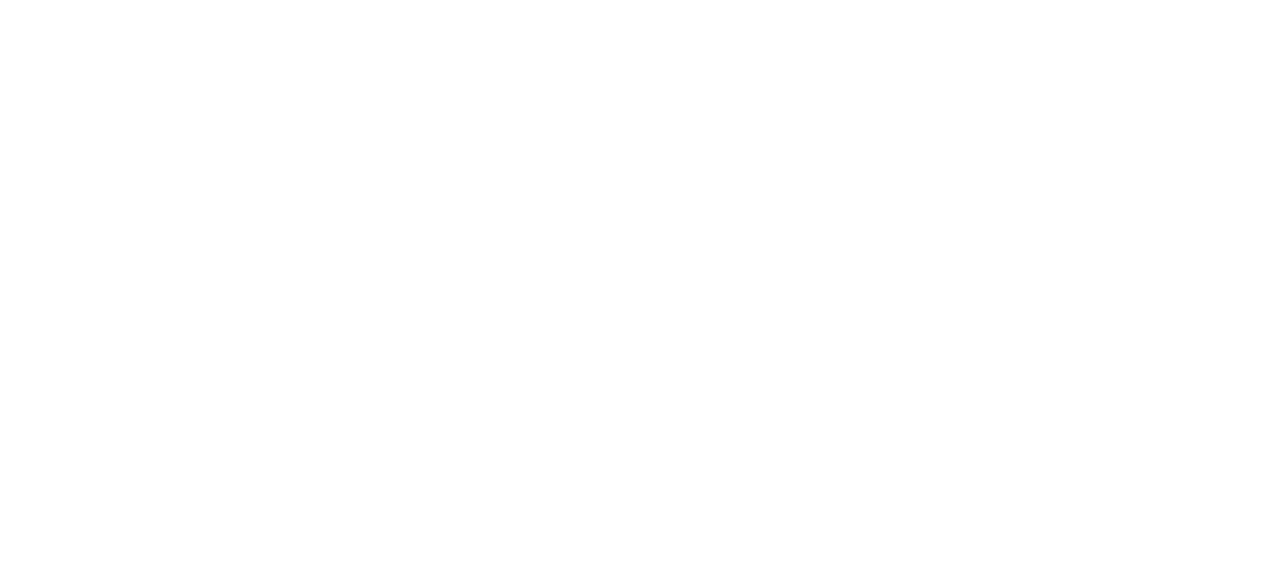
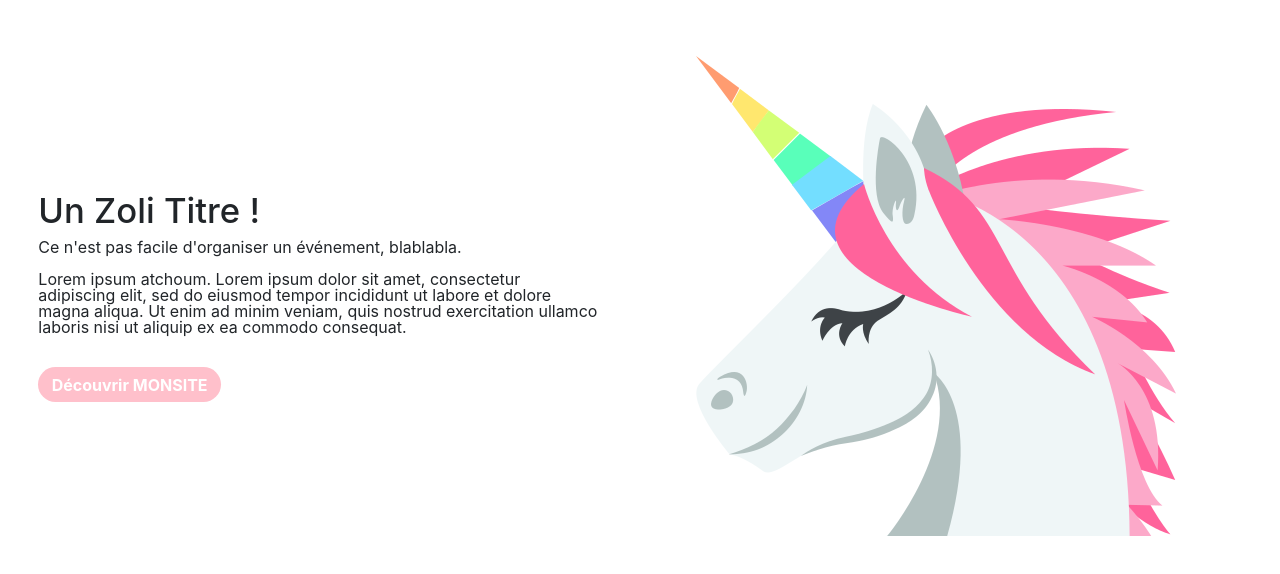
Before and after one commit to SamyGouverneur/CampagneSoulSociety, a React (Create React App) app: page / in a window 1280 px wide. Shown: the top 574 px of the page. Built offline with nearby package versions, Linux system fonts and the light colour scheme.

Commit message:
home section

```diff
--- a/src/App.js
+++ b/src/App.js
@@ -3,12 +3,14 @@
 import 'jquery/dist/jquery.min';
 import 'bootstrap/dist/js/bootstrap';
 import './App.scss';
+import Home from './components/home/Home';
 
 class App extends Component {
   render() {
     return (
-      <div className="App">
+      <div className="App container-fluid">
         <header className="App-header">
+          <Home />
         </header>
       </div>
     );
--- a/src/App.scss
+++ b/src/App.scss
@@ -0,0 +1,31 @@
+
+#home {
+    .text {
+        padding: 40pt;
+        line-height: 1em;
+        h1 {
+            font-size: 26pt;
+        }
+        p {
+            font-size: 12pt;
+        }
+        a {
+            font-weight: bold;
+            background-color: pink;
+            border: 0px solid black;
+            border-radius: 20px;
+            padding: 7pt 10pt;
+            color: white;
+            text-decoration-line: none;
+            &:hover {
+                background-color: darkorchid;
+            }
+        }
+        hr {
+           color: transparent;
+        }
+    }
+    .illustration {
+        padding: 30pt;
+    }
+}
--- /dev/null
+++ b/src/components/home/Home.js
@@ -0,0 +1,24 @@
+import React from 'react'
+
+const Home = (props) => {
+    return (
+        <div id="home" className="row">
+            <div className="text col-6 my-auto">
+                <div class="row">
+                    <h1>Un Zoli Titre !</h1>
+                </div>
+                <div class="row">
+                    <p>Ce n'est pas facile d'organiser un événement, blablabla.</p>
+                    <p>Lorem ipsum atchoum. Lorem ipsum dolor sit amet, consectetur adipiscing elit, sed do eiusmod tempor incididunt ut labore et dolore magna aliqua. Ut enim ad minim veniam, quis nostrud exercitation ullamco laboris nisi ut aliquip ex ea commodo consequat.</p>
+                </div>
+                <div class="row mt-3">
+                    <a href="#concept">Découvrir MONSITE</a>
+                </div>
+            </div>
+            <div className="illustration col-6">
+                <img class="img-fluid" src="/images/home_illustration.png" />
+            </div>
+        </div>
+    )
+}
+export default Home;
```
Also changed, not shown: public/images/home_illustration.png (added).
